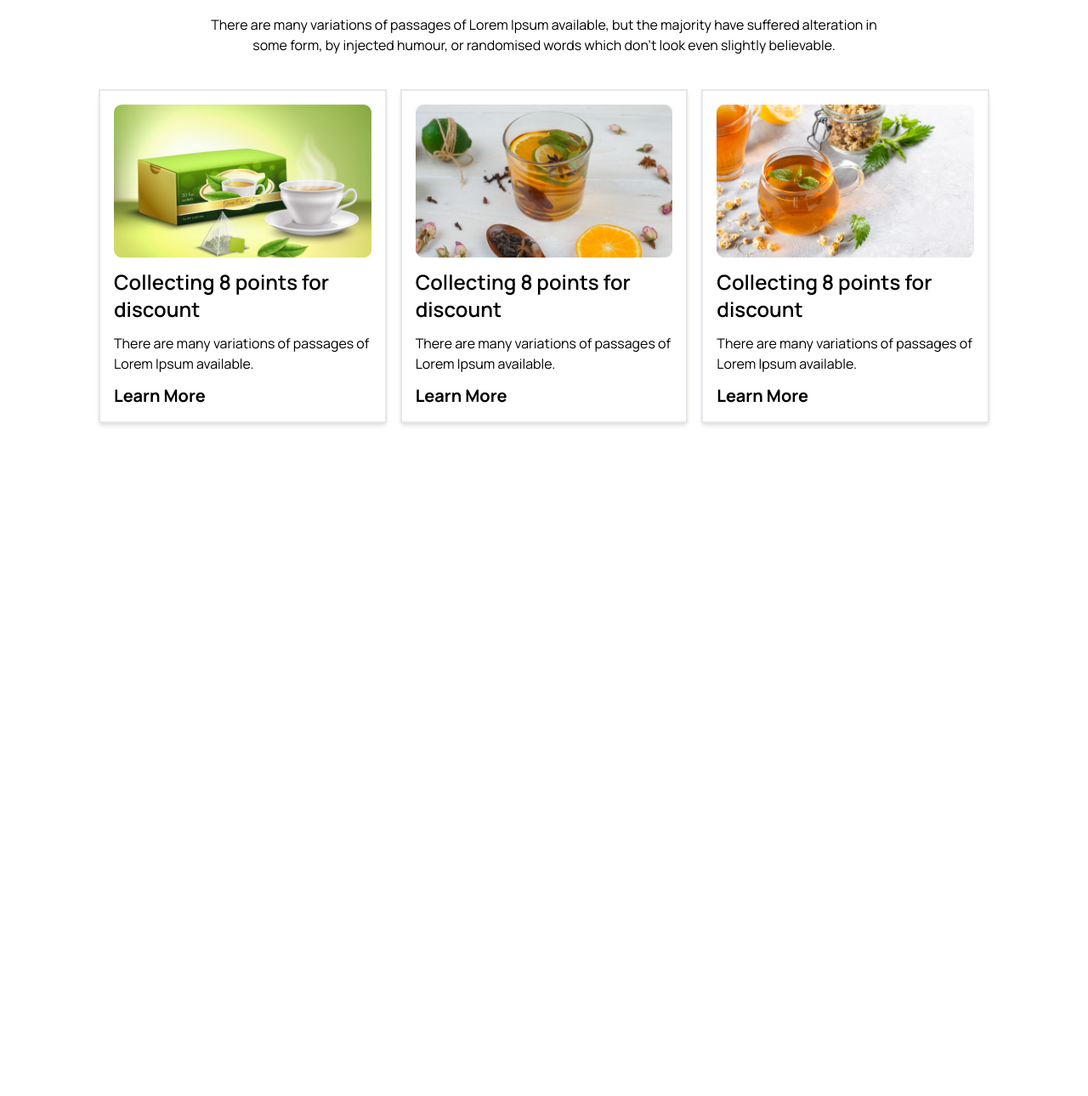
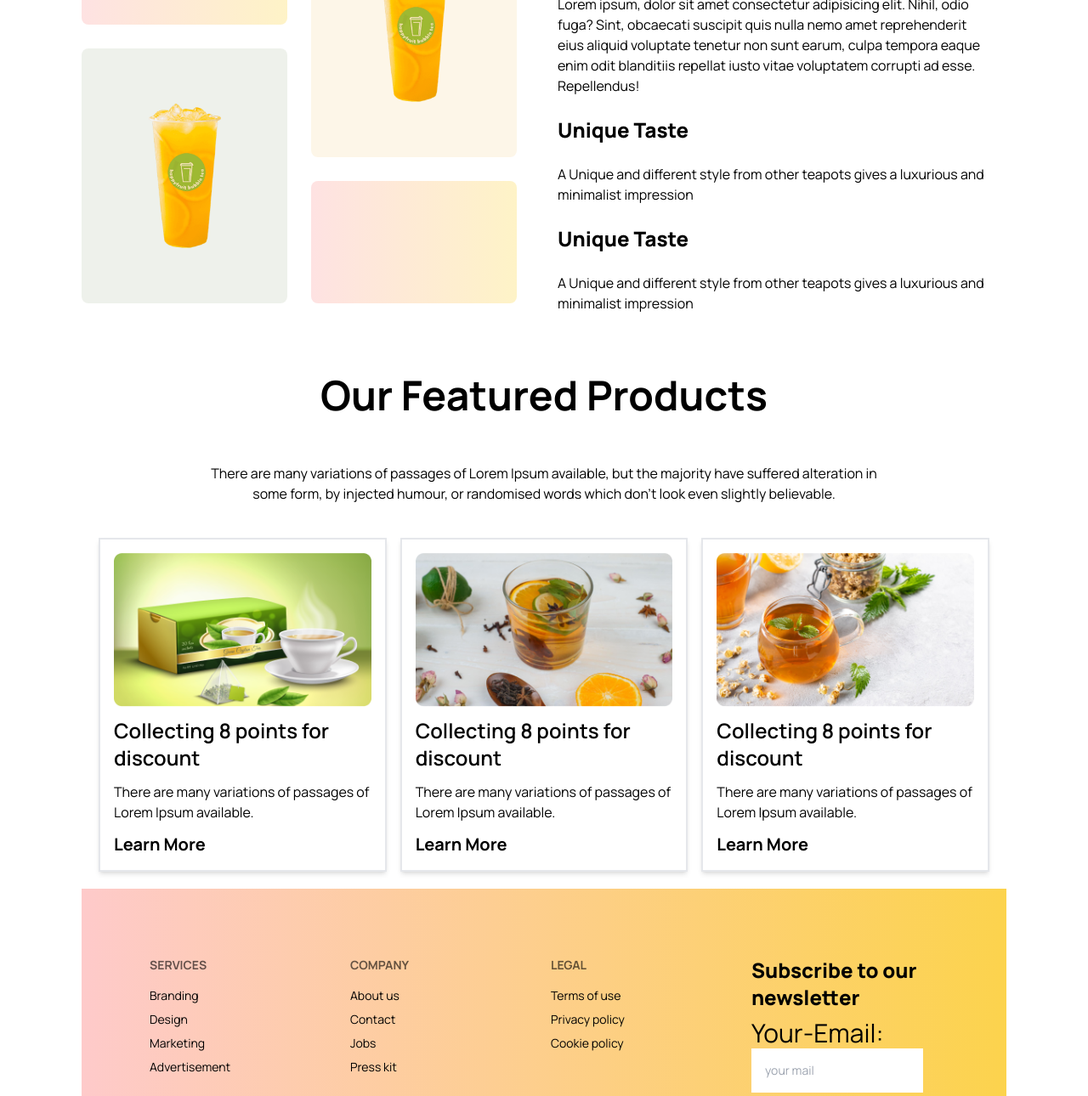
Before and after one commit to arif181h/tea-house, a plain HTML site: page index.html in a window 1280 px wide. Shown: the part 1205-2495 px from the top of the page at 85% size. Before the commit the page ends 1747 px from the top, so only its background shows below. Drawn offline with nearby package versions, Linux system fonts and the light colour scheme.

Commit message:
all section added

```diff
--- a/index.html
+++ b/index.html
@@ -55,7 +55,7 @@
      </div>
     </header>
     <main>
-        <section class="mt-14 ">
+
             <!-- featured section -->
              <h1 class="text-black text-5xl font-bold text-center">Our Featured Products</h1>
              <h6 class="text-black w-auto md:w-[800px] text-center m-auto mt-14"> There are many variations of passages of Lorem Ipsum available, but the majority have suffered alteration in some form, by injected humour, or randomised words which don't look even slightly believable.</h6>
@@ -84,6 +84,26 @@
                     <h6 class="text-black">Creamer could be replaced by fresh milk</h6>
                 </div>
              </div>
+        </section>
+        <!-- grid section -->
+        <section class="mt-14">
+              <div class="flex flex-col md:flex-row gap-8 items-center ">
+                <div class="flex-1 grid grid-cols-1 md:grid-cols-2 gap-7 w-3/4 md:w-[580px]">
+                    <div class="bg-gradient-to-r from-red-100 to-amber-100 h-36 rounded-lg "> </div>
+                    <div class="rounded-lg row-span-2 bg-[#E6A6231A] p-16"><img  src="images/fresh-1.png" alt=""></div>
+                    <div class="rounded-lg row-span-2 bg-[#5776391A] p-16"><img  src="images/fresh-1.png" alt=""></div>
+
+                    <div class="bg-gradient-to-r from-red-100 to-amber-100 rounded-lg h-36"></div>
+                </div>
+                <div class="text-black m-4 flex-1 space-y-6 w-3/4 md:w-[580px]">
+                    <h1 class="text-3xl md:text-5xl font-bold text-left">Great Tea, Freshly <br> Presented</h1>
+                    <h6>Lorem ipsum, dolor sit amet consectetur adipisicing elit. Nihil, odio fuga? Sint, obcaecati suscipit quis nulla nemo amet reprehenderit eius aliquid voluptate tenetur non sunt earum, culpa tempora eaque enim odit blanditiis repellat iusto vitae voluptatem corrupti ad esse. Repellendus!</h6>
+                    <h2 class="text-2xl font-extrabold">Unique Taste</h2>
+                    <h6>A Unique and different style from other teapots gives a luxurious and minimalist impression</h6>
+                    <h2 class="text-2xl font-extrabold">Unique Taste</h2>
+                    <h6>A Unique and different style from other teapots gives a luxurious and minimalist impression</h6>
+                </div>
+              </div>
         </section>
         <!-- news section -->
          <section class="mt-14">
@@ -123,8 +143,40 @@
              </div>
          </section>
     </main>
-    <footer>
 
-    </footer>
+        <footer class=" grid grid-cols-2 md:grid-cols-4 footer text-black bg-gradient-to-r from-red-200  to-amber-300  text-base-content  md:p-20 p-2 ">
+            <nav>
+              <h6 class="footer-title">Services</h6>
+              <a class="link link-hover">Branding</a>
+              <a class="link link-hover">Design</a>
+              <a class="link link-hover">Marketing</a>
+              <a class="link link-hover">Advertisement</a>
+            </nav>
+            <nav>
+              <h6 class="footer-title">Company</h6>
+              <a class="link link-hover">About us</a>
+              <a class="link link-hover">Contact</a>
+              <a class="link link-hover">Jobs</a>
+              <a class="link link-hover">Press kit</a>
+            </nav>
+            <nav>
+              <h6 class="footer-title">Legal</h6>
+              <a class="link link-hover">Terms of use</a>
+              <a class="link link-hover">Privacy policy</a>
+              <a class="link link-hover">Cookie policy</a>
+            </nav>
+           <nav>
+            <h2 class="text-2xl font-extrabold">Subscribe to our newsletter</h2>
+            <label for="email"><span class="text-3xl">Your-Email:</span>
+                <input class=" p-0 md:p-4 bg-white" type="email" name="emal" id="email" placeholder="your mail">
+            </label>
+            <div class="text-2xl md:text-4xl flex space-y-3 ">
+                <div class="ml-4 mr-4"><i class="fa-brands fa-facebook"></i></div>
+                <div class="ml-4 mr-4"><i class="fa-brands fa-twitter"></i></div>
+                <div class="ml-4 mr-4"><i class="fa-solid fa-magnifying-glass"></i></div>
+            </div>
+           </nav>
+          </footer>
+
 </body>
 </html>
```
